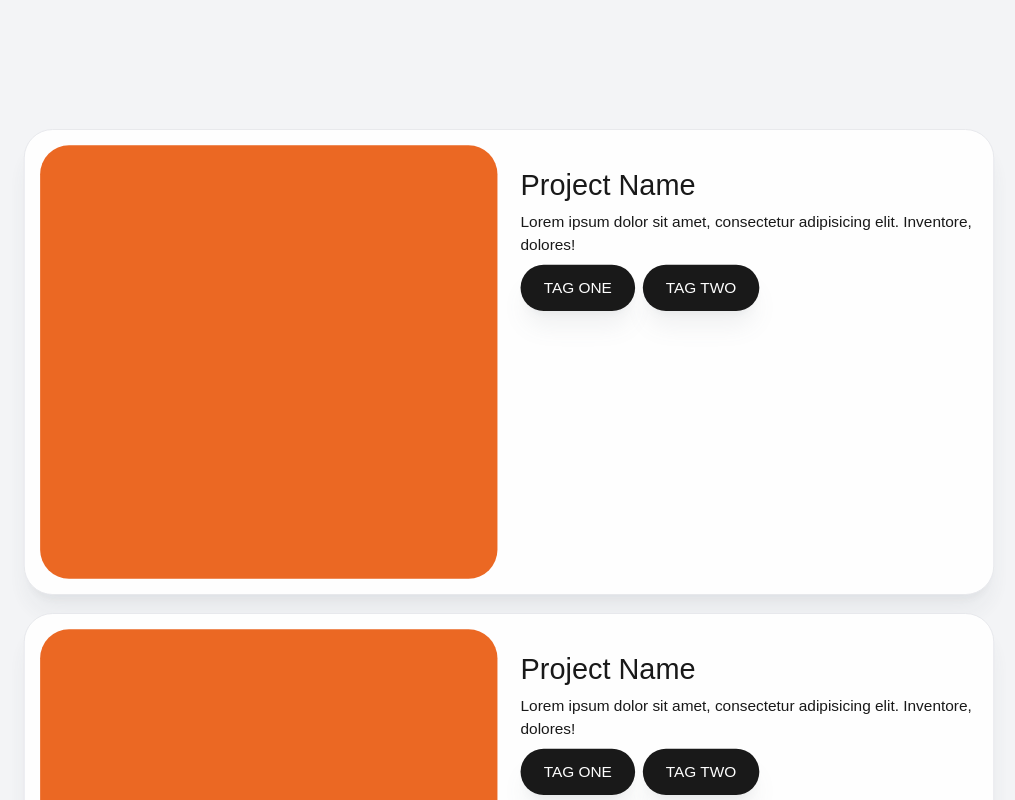
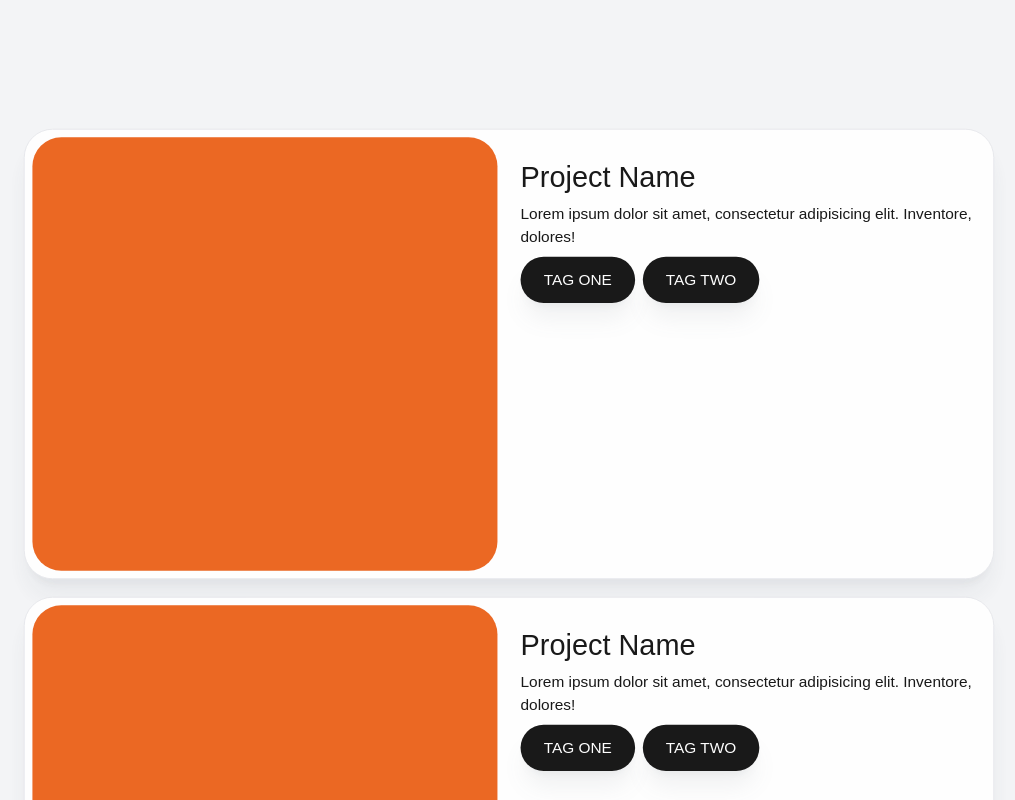
Before and after one commit to danielfsha/danielfisseha, a Next.js app: page / in a window 1280 px wide. Shown: the part 1700-2500 px from the top of the page, without its empty margins (131-1146 px from the left). Built offline with nearby package versions, Linux system fonts and the light colour scheme; a web font is replaced by a local one.

Commit message:
made consitent styling for the cards

```diff
--- a/components/Hero.jsx
+++ b/components/Hero.jsx
@@ -16,7 +16,7 @@ function Hero() {
         <h1 className="heading">
           I craft digital masterpieces that leave a lasting impression
         </h1>
-        <div className="flex space-x-2">
+        <div className="flex space-x-1">
           <button className="btn">download cv</button>
           <button className="btn btn__primary">contact me</button>
         </div>
--- a/components/ProjectCard.jsx
+++ b/components/ProjectCard.jsx
@@ -17,7 +17,7 @@ function ProjectCard() {
         scale: scaleProgess,
         opacity: opacityProgess,
       }}
-      className="flex flex-col space-x-0 p-4 bg-white border shadow-xl rounded-4xl shadow-gray-500/10 rounded-[var(--border-radius)] transition-all cursor-pointer lg:flex-row lg:space-y-2 lg:space-x-6"
+      className="flex flex-col space-x-0 p-2 bg-white border shadow-xl rounded-4xl shadow-gray-500/10 rounded-[var(--border-radius)] transition-all cursor-pointer lg:flex-row lg:space-y-2 lg:space-x-6"
     >
       {/* project image */}
       <div className="flex-1 min-h-[450px] bg-orange-600 rounded-[var(--border-radius)] overflow-hidden hero__texture"></div>
```
